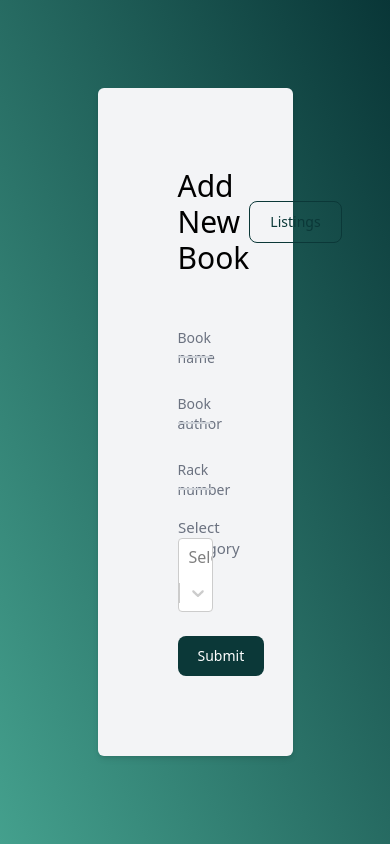
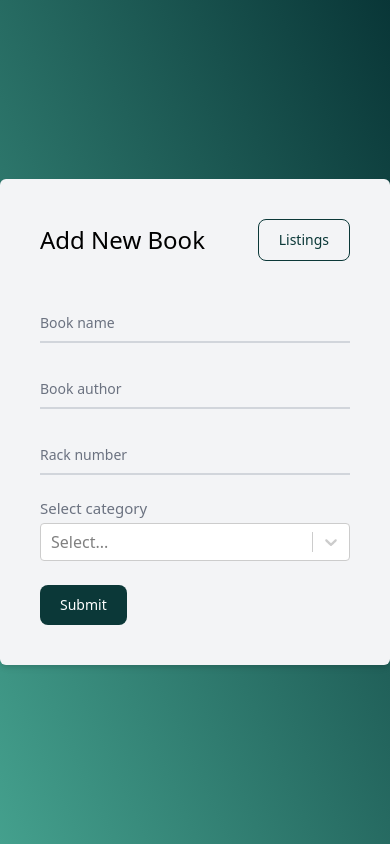
Before and after one commit to codebantai/mylibrary, a Next.js app: page /admin in a window 390 px wide. Built offline with nearby package versions, Linux system fonts and the light colour scheme; no server answers; the database is empty.

Commit message:
made admin page responsive

```diff
--- a/components/Admin.js
+++ b/components/Admin.js
@@ -45,9 +45,9 @@
 
   return (
     <div className="w-full h-screen flex justify-center items-center bg-gradient-to-tr from-[#44A08D] to-[#093637]">
-      <div className="bg-gray-100 p-20 w-1/2 rounded-md shadow-md">
+      <div className="bg-gray-100 p-10 md:p-20 w-full lg:w-1/2 rounded-md shadow-md">
         <div className="mb-10 flex justify-between items-center">
-          <h2 className="text-3xl">Add New Book</h2>
+          <h2 className="text-2xl md:text-3xl">Add New Book</h2>
           <button onClick={()=>router.push('/admin/books')} className="text-[#0b3838] border border-[#0b3838] hover:bg-[#0e5152] hover:text-white font-medium rounded-lg text-sm sm:w-auto px-5 py-2.5">
             Listings
           </button>
```
